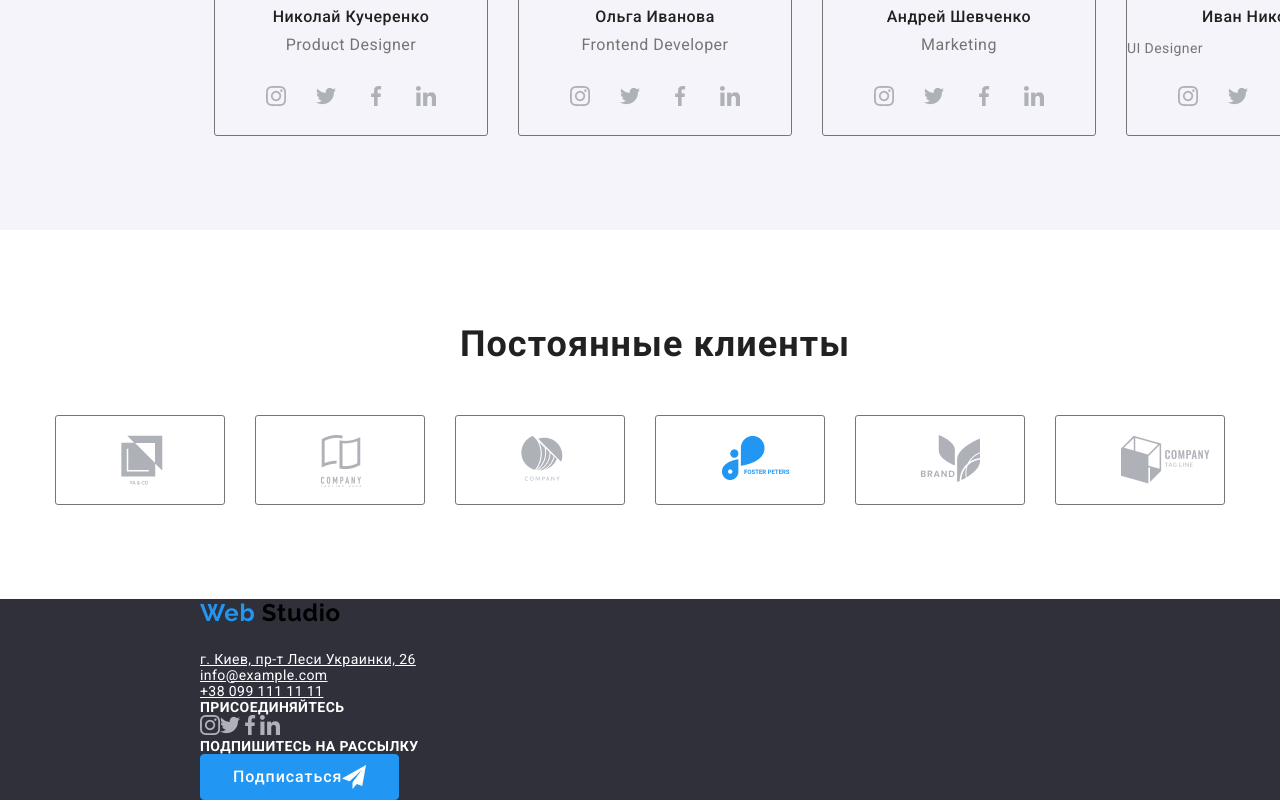
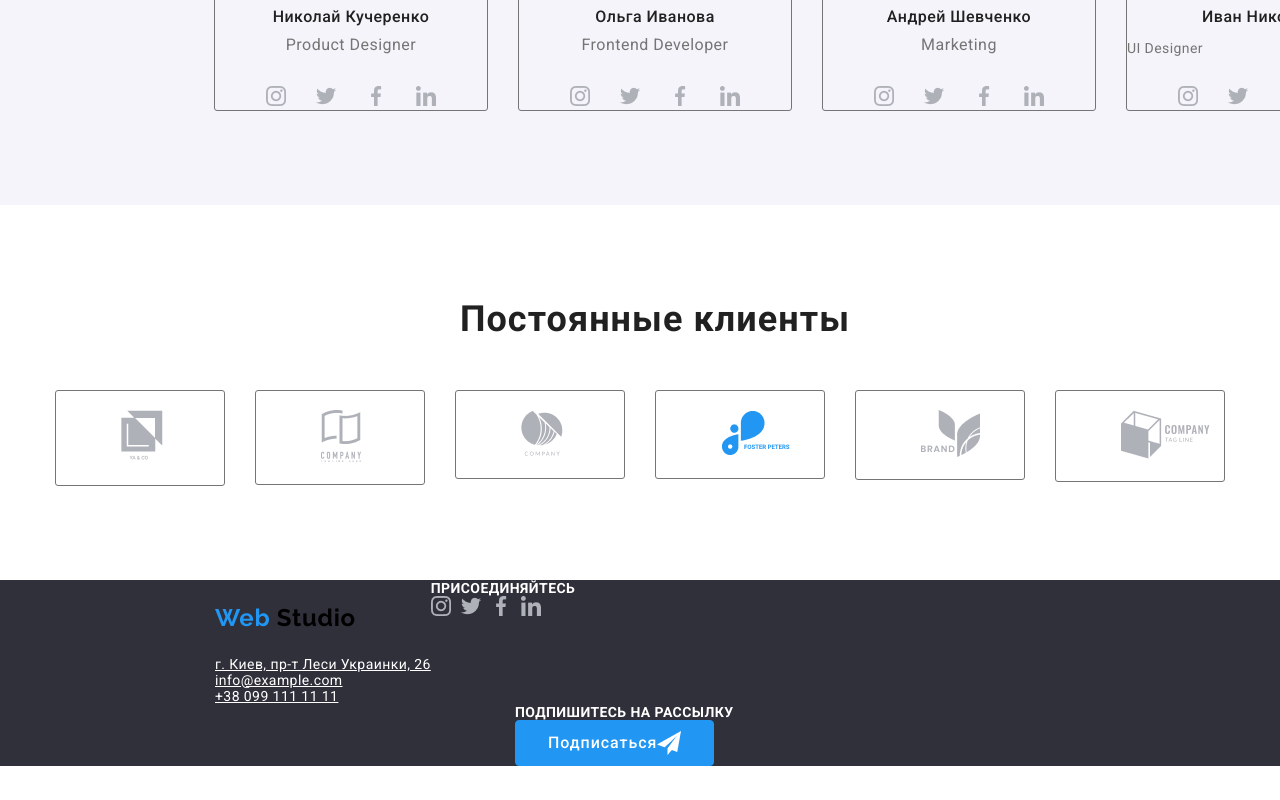
Before and after one commit to khristinasukhomlyn/home_work_3, a plain HTML site: page index.html in a window 1280 px wide. Shown: the part 1719-2519 px from the top of the page. After the commit the page ends 2485 px from the top, so only its background shows below. Drawn offline with nearby package versions, Linux system fonts and the light colour scheme.

Commit message:
добавлено разделение секций в футере

```diff
--- a/css/styles.css
+++ b/css/styles.css
@@ -46,6 +46,11 @@ body {
 .flexbox-center {
   display: flex;
   justify-content: center;
+}
+
+.footer-box {
+  width: calc((100% - 30px) / 2);
+  /* justify-content: space-between;*/
 }
 
 .menu-list {
@@ -167,7 +172,6 @@ body {
 
 .clients-box {
   width: 170px;
-  height: 90px;
   padding: 19px 65px;
   background-color: var(--light-color);
   border: 1px solid var(--main-color);
@@ -177,12 +181,17 @@ body {
 
 .teammembers-box {
   width: 274px;
-  height: 422px;
   border: 1px solid var(--main-color);
   border-radius: 3px;
 }
 .works-box {
   width: 370px;
+}
+.join-us-box {
+  width: 206px;
+}
+.sign-up-box {
+  width: 570px;
 }
 
 /* Заголовки */
@@ -229,6 +238,9 @@ body {
   text-transform: uppercase;
   color: var(--semidark-color);
   margin: 0 0 10px;
+}
+.inline-block {
+  display: inline-block;
 }
 
 .white-title {
@@ -307,6 +319,10 @@ body {
 .social-item {
   margin-top: 16px;
 }
+.social-footer:not(:last-child) {
+  margin-right: 10px;
+}
+
 /*
 .social-item:focus,
 .social-item:hover,
@@ -315,6 +331,7 @@ color: var(--accent-color);
 } */
 
 /* Кнопки */
+
 .btn {
   font-weight: 500;
   font-size: 16px;
@@ -337,9 +354,10 @@ color: var(--accent-color);
   border: 1px solid var(--semilight-color);
   border-radius: 4px;
   padding: 6px 22px;
+  margin-right: 8px;
+  display: inline-block;
+}
 
-  margin-right: 8px;
-}
 .portfoliobtn-text {
   color: var(--semidark-color);
   font-weight: 500;
--- a/index.html
+++ b/index.html
@@ -448,7 +448,8 @@
     <!--Подвал-->
     <footer>
       <section class="footer-section">
-        <div class="container">
+        <div class="flexbox-list section footer-box">
+          <div>
             <h2 hidden class="section-title">Контакты</h2>
             <p class="logo">
               <span class="logo-part-one">Web</span>
@@ -460,7 +461,7 @@
                 <ul class="list">
                   <li>
                     <a
-                    href=""
+                      href="#"
                       target="_blank"
                       rel="noopener noreferrer"
                       class="contacts-description"
@@ -468,7 +469,9 @@
                     >
                   </li>
                   <li>
-                  <a href="mailto:info@example.com" class="contacts-description"
+                    <a
+                      href="mailto:info@example.com"
+                      class="contacts-description"
                       >info@example.com</a
                     >
                   </li>
@@ -482,10 +485,10 @@
             </address>
           </div>
 
-        <div class="container">
+          <div class="footer-box join-us-box">
             <b class="advantage-title white-title">Присоединяйтесь</b>
             <ul class="list flexbox-list">
-            <li>
+              <li class="social-footer">
                 <img
                   src="./imagespage1/smlogo/instagram.png"
                   alt="лого Инстаграм"
@@ -494,8 +497,8 @@
                   rel="noopener noreferrer"
                   aria-label="ссылка Инстаграм"
                 />
-            </li>
-            <li>
+              </li class>
+              <li class="social-footer">
                 <img
                   src="./imagespage1/smlogo/twitter.png"
                   alt="лого Твиттер"
@@ -505,7 +508,7 @@
                   aria-label="ссылка Твиттер"
                 />
               </li>
-            <li>
+              <li class="social-footer">
                 <img
                   src="./imagespage1/smlogo/facebook.png"
                   alt="лого Фейсбук"
@@ -515,7 +518,7 @@
                   aria-label="ссылка Фейсбук"
                 />
               </li>
-            <li>
+              <li class="social-footer">
                 <img
                   src="./imagespage1/smlogo/linkedin.png"
                   alt="лого Линкедин"
@@ -527,7 +530,9 @@
               </li>
             </ul>
           </div>
-        <div class="container">
+        </div>
+
+        <div class="footer-box sign-up-box container">
           <b class="advantage-title white-title">Подпишитесь на рассылку</b>
           <button class="btn">
             <span class="button-text">Подписаться</span>
```
Lines whose indentation alone changed are shown as unchanged.
